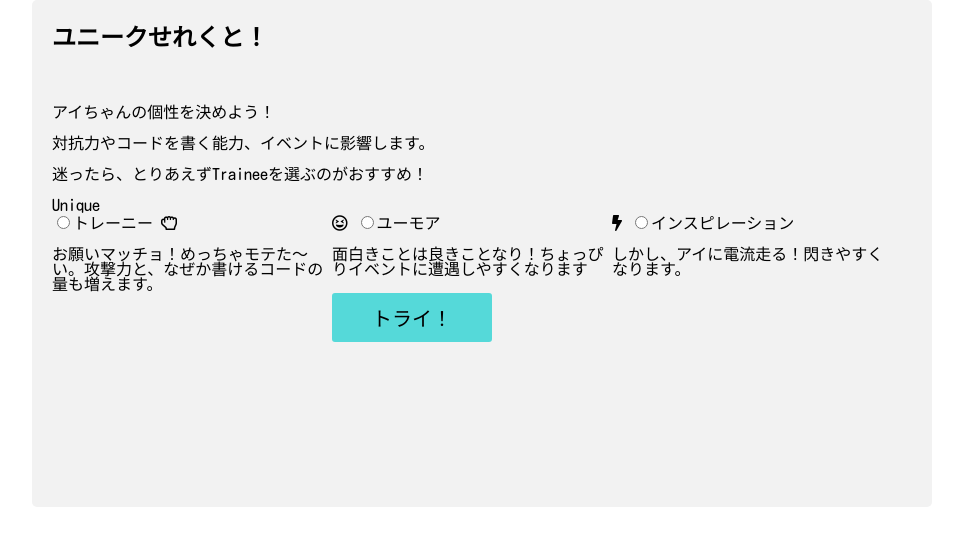
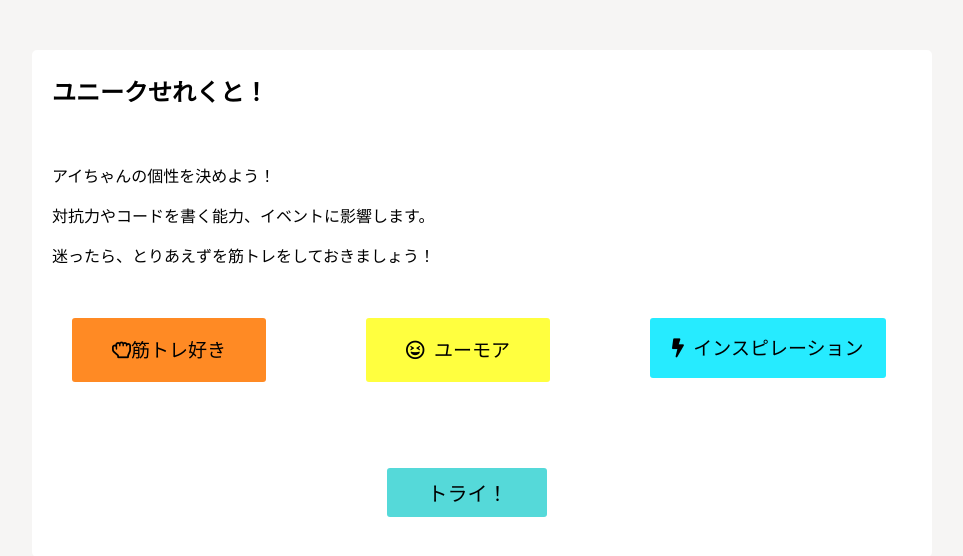
Before and after one commit to hiro-lapis/Start-up-engineer, a PHP site: page /setting.html in a window 1280 px wide. Shown: the top 556 px of the page, without its empty margins (158-1121 px from the left). Run offline with PHP 8.4, Linux system fonts and the light colour scheme; some libraries are stand-ins or nearby versions; some web fonts are replaced.

Commit message:
setting画面
ホバーCSSについて課題あり,issue参照

```diff
--- a/sass/_src/css/style.css
+++ b/sass/_src/css/style.css
@@ -1,13 +1,19 @@
 body {
-  margin: 0 auto;
+  background: #f6f5f4;
+  margin: 50px auto;
   font-family: 'Kosugi Maru', sans-serif; }
 
 section#opening {
   position: relative;
   background-image: url(../../../img/cut109.png);
   background-size: cover;
+  background-color: #fff;
   text-align: center;
   background-position: 25px -35px; }
+  section#opening :after {
+    clear: both;
+    display: block;
+    content: ''; }
 
 .site-width {
   width: 900px;
@@ -21,7 +27,7 @@ section#opening {
   font-size: 30px; }
 
 .message-box {
-  background-color: #F8F8F8;
+  background-color: #f8f8f8;
   border-radius: 5px; }
 
 .bottom {
@@ -31,8 +37,8 @@ section#opening {
 
 .start-btn-wrap {
   position: absolute;
-  bottom: 112px;
-  left: 235px; }
+  bottom: 136px;
+  left: 143px; }
 
 .btn {
   border: none;
@@ -45,17 +51,55 @@ section#opening {
     .btn.green.to-setting {
       width: 100%; }
 
+.orange {
+  background-color: #ff8a24; }
+
+.aqua {
+  background-color: #26EBFF; }
+
+.yellow {
+  background-color: #FFFF3F; }
+
+.large {
+  padding: 20px 40px; }
+
 section.setting {
-  background: #F2F2F2;
+  background: #fff;
   border-radius: 5px;
   padding: 10px 20px;
   -webkit-box-sizing: border-box;
   box-sizing: border-box;
-  line-height: 15px; }
+  line-height: 150%; }
 
 .setting-title {
   margin-bottom: 60px; }
 
+.setting-form {
+  margin-top: 50px; }
+
 .unique-wrap {
-  width: 280px;
-  float: left; }
+  width: 100%;
+  height: 150px; }
+  .unique-wrap label {
+    margin-left: 20px;
+    margin-right: 80px;
+    font-size: 19px;
+    float: left; }
+    .unique-wrap label:last-child {
+      margin-right: -60px; }
+    .unique-wrap label input[type="radio"] {
+      display: none; }
+  .unique-wrap .hover-display {
+    display: none;
+    -webkit-transition: all 1s;
+    -o-transition: all 1s;
+    transition: all 1s; }
+    .unique-wrap .hover-display:hover {
+      display: block;
+      -webkit-transition: all 1s;
+      -o-transition: all 1s;
+      transition: all 1s; }
+
+.start {
+  position: relative;
+  left: 39%; }
--- a/sass/_src/sass/style.scss
+++ b/sass/_src/sass/style.scss
@@ -1,16 +1,29 @@
 body{
-  margin: 0 auto;
+  background: #f6f5f4;
+  margin: 50px auto;
   font-family: 'Kosugi Maru', sans-serif;
 }
-$rightGray:#F2F2F2;
-$darkGray:#F8F8F8;
+$rightGray: #fff;
+$darkGray: #f8f8f8;
+$green: #55D9D9;
+$red: #f23d3d;
+$orange: #ff8a24;
+$yellow: #FFFF3F;
+$aqua: #26EBFF;
+
 //オープニング画面
 section#opening{
   position: relative;
   background-image: url(../../../img/cut109.png);
   background-size: cover;
+  background-color: $rightGray;
   text-align: center;
   background-position: 25px -35px;
+  :after{
+    clear: both;
+    display: block;
+    content: '';
+  }
 }
 .site-width{
   width: 900px;
@@ -35,8 +48,8 @@ section#opening{
 }
 .start-btn-wrap{
   position: absolute;
-  bottom: 112px;
-  left: 235px;
+  bottom: 136px;
+  left: 143px;
 }
 .btn{
   border: none;
@@ -45,26 +58,67 @@ section#opening{
   border-radius: 3px;
   font-size: 20px;
   &.green{
-    background: #55D9D9;
+    background: $green;
     &.to-setting{
       width: 100%;
     }
   }
 }
+.orange{
+  background-color: $orange;
+}
+.aqua{
+  background-color: $aqua;
+}
+.yellow{
+  background-color: $yellow;
+}
+.large{
+  padding: 20px 40px;
+}
+
 //セッティング画面
 section.setting{
   background: $rightGray;
   border-radius: 5px;
   padding: 10px 20px;
   box-sizing: border-box;
-  line-height: 15px;
+  line-height: 150%;
 }
 .setting-title{
   margin-bottom: 60px;
 }
+.setting-form{
+  margin-top: 50px;
+}
+
 .unique-wrap{
-  width: 280px;
-  float: left;
+  width: 100%;
+  height: 150px;
+  & label{
+    margin-left: 20px;
+    margin-right: 80px;
+    font-size: 19px;
+    float: left;
+    &:last-child{
+      margin-right: -60px;
+    }/*未解決*/
+    &:hover > .hover-display{
+        display: block;
+        transition: all 1s;
+    }
+     input[type="radio"]{
+    display: none;
+    }
+  }
+  .hover-display{
+    display: none;
+    transition: all 1s;
+    &:hover
+  }
 }
-input[type=radio]{
+
+.start{
+  position: relative;
+  left: 39%;
 }
--- a/setting.html
+++ b/setting.html
@@ -10,6 +10,7 @@
   <link href="https://fonts.googleapis.com/css?family=Enriqueta&display=swap" rel="stylesheet">
   <script src="https://ajax.googleapis.com/ajax/libs/jquery/3.4.1/jquery.min.js"></script>
   <link href="https://use.fontawesome.com/releases/v5.6.1/css/all.css" rel="stylesheet">
+  <script src="https://ajax.googleapis.com/ajax/libs/jquery/3.4.1/jquery.min.js"></script>
   <link rel="stylesheet" href="sass/_src/css/style.css">
   <link href="https://fonts.googleapis.com/css?family=Kosugi+Maru|Manjari&display=swap" rel="stylesheet">
   <title>StartupEngineer</title>
@@ -17,37 +18,52 @@
 <body>
   <section id="js-switch-bg" class="site-width setting">
     <h2 class="setting-title">ユニークせれくと！</h2>
-
+    <div>
       <p>アイちゃんの個性を決めよう！</p>
       <p>対抗力やコードを書く能力、イベントに影響します。</p>
-      <p>迷ったら、とりあえずTraineeを選ぶのがおすすめ！</p>
-      <form method="post">
-        <label for="unique">Unique</label>
-      <div class="unique-box">
+      <p>迷ったら、とりあえずを筋トレをしておきましょう！</p>
+    </div>
+    <form class="setting-form" method="post">
 
-      <div class="unique-wrap trainee">
-        <input type="radio" name="unique" value="1">トレーニー
-        <i class="far fa-hand-rock"></i>
+        <div class="unique-wrap">
+
+          <label class="large js-btn orange btn" for="trainee">
+            <input id="trainee" type="radio" name="unique" value="1">
+            <i class="far fa-hand-rock"></i>筋トレ好き
+            <span class="hover-display">
               <p>お願いマッチョ！めっちゃモテた〜い。攻撃力と、なぜか書けるコードの量も増えます。</p>
+            </span>
+          </label>
+
+          <label class="large js-btn yellow btn" for="humor">
+            <i class="far fa-grin-squint"></i>
+            <input id="humor"  type="radio" name="unique" value="2">ユーモア
+            <span >
+              <p class="hover-display">面白きことは良きことなり！ちょっぴりイベントに遭遇しやすくなります</p>
+            </span>
+           </label>
+
+          <label class="js-btn aqua btn " for="inspiration" style="padding: 18px 22px;">
+            <i class="fas fa-bolt"></i>
+            <input id="inspiration" class="" type="radio" name="unique" value="3">インスピレーション
+            <span class="hover-display">
+            <p>しかし、アイに電流走る！閃きやすくなります。</p>
+          </span>
+          </label>
         </div>
 
-      <div class="unique-wrap humor">
-      <i class="far fa-grin-squint"></i>
-        <input type="radio" name="unique" value="2">ユーモア
-        <p>面白きことは良きことなり！ちょっぴりイベントに遭遇しやすくなります</p>
-      </div>
-
-      <div class="unique-wrap inspiration">
-        <i class="fas fa-bolt"></i>
-        <input type="radio" name="unique" value="3">インスピレーション
-        <p>しかし、アイに電流走る！閃きやすくなります。</p>
-      </div>
-    </div>
-
-      <button class="btn green" type="submit" name="start" value="start">トライ！</button>
+      <button class="btn start green" type="submit" name="start" value="start">トライ！</button>
     </form>
   </section>
   <script>
+  $(function(){
+    var $btn = $('.js-btn');
+    $('.js-btn > input').on('change', function(){
+      $(this).toggleClass('green');
+    });
+
+  });
+
 
   </script>
 </body>
```
Also changed, not shown: sass/css/style.css (+102 -0 lines), img/cut108.png (added), img/cut15B.png (added), img/cut18.png (added), 1 other file. Lines whose indentation alone changed are shown as unchanged.
